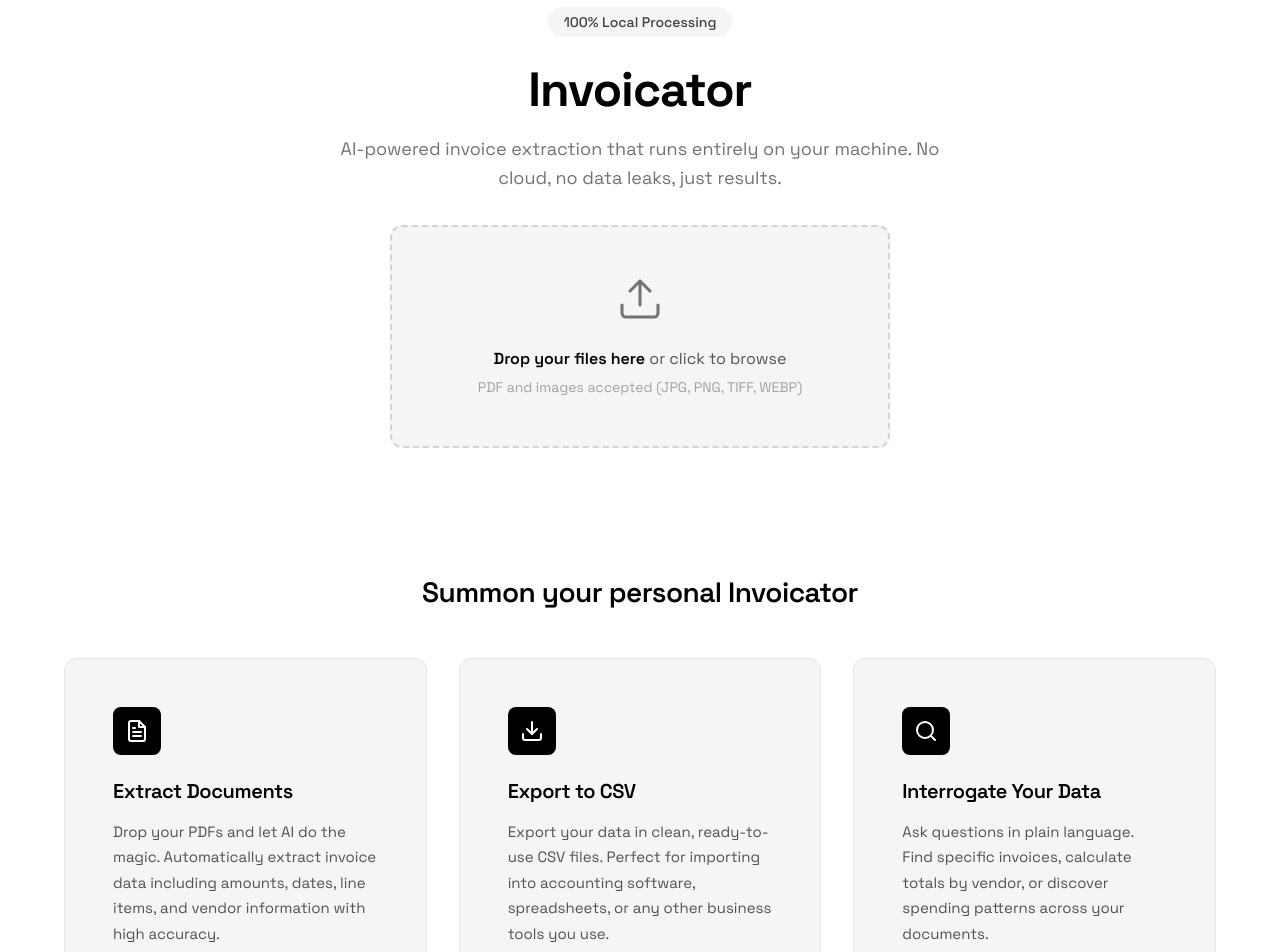
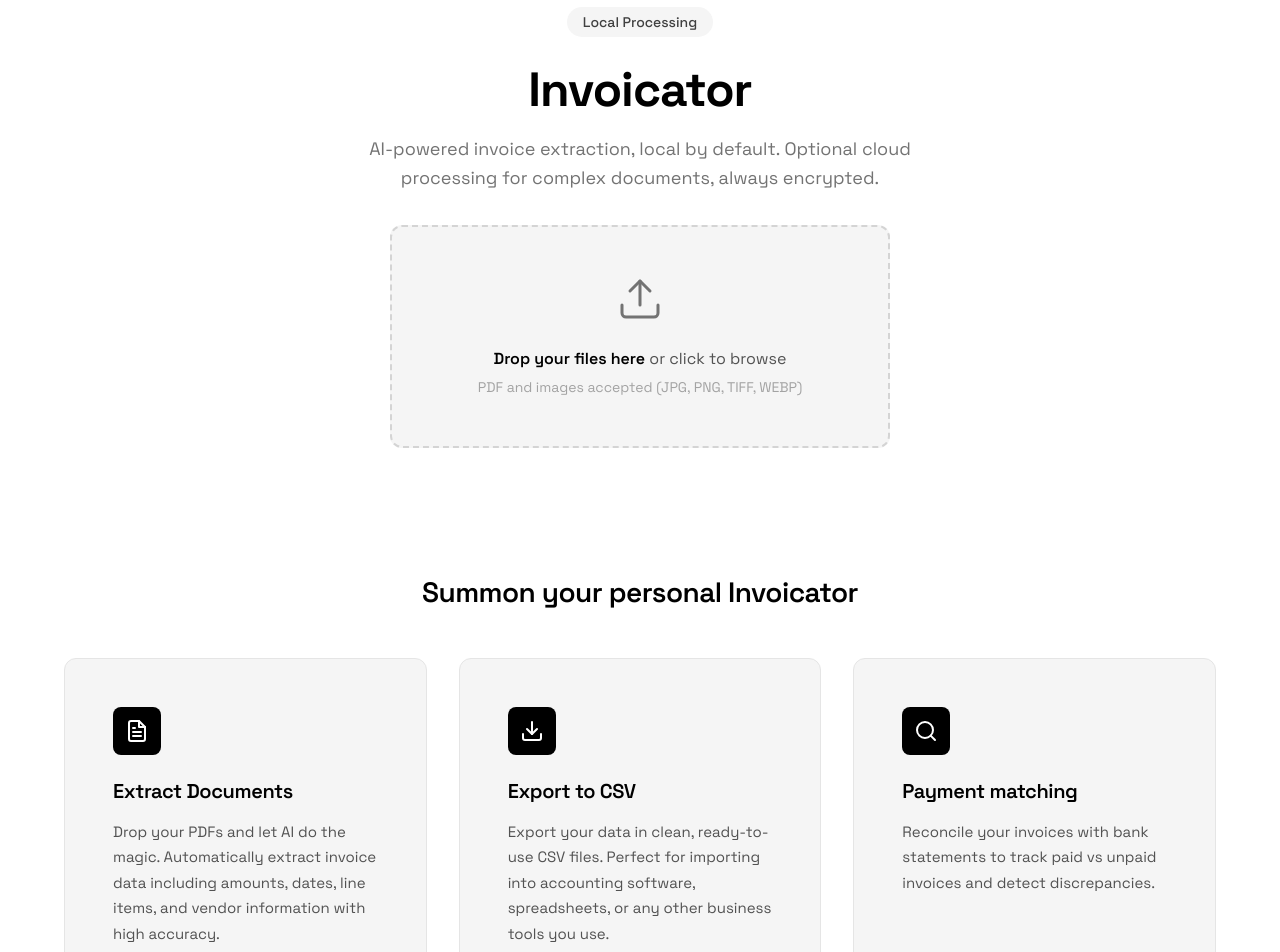
Before and after one commit to IRClichtR/invoice_processor, a Vue app in the folder tauri-app/: page / in a window 1280 px wide. Shown: the part 160-1112 px from the top of the page. Built offline with nearby package versions, Linux system fonts and the light colour scheme; no server answers.

Commit message:
fix navigation error for homepage

```diff
--- a/tauri-app/src/components/HomePage.vue
+++ b/tauri-app/src/components/HomePage.vue
@@ -106,12 +106,12 @@ function handleFileInput(e: Event) {
     <section class="hero">
       <div class="container">
         <span class="tagline">
-          {{ processingMode === 'local' ? '100% Local Processing' : 'Cloud-Enhanced Processing' }}
+          {{ processingMode === 'local' ? 'Local Processing' : 'Cloud-Enhanced Processing' }}
         </span>
         <h1>Invoicator</h1>
         <p class="subtitle">
-          AI-powered invoice extraction that runs entirely on your machine.
-          No cloud, no data leaks, just results.
+            AI-powered invoice extraction, local by default.
+            Optional cloud processing for complex documents, always encrypted.
         </p>
 
         <!-- Dropzone -->
@@ -174,7 +174,7 @@ function handleFileInput(e: Event) {
           </div>
 
           <!-- Feature 2: CSV Export -->
-          <div class="feature-card clickable" @click="emit('navigate', 'csv')">
+          <div class="feature-card clickable" @click="emit('navigate', 'invoices')">
             <div class="icon">
               <svg width="24" height="24" viewBox="0 0 24 24" fill="none" stroke="currentColor" stroke-width="2" stroke-linecap="round" stroke-linejoin="round">
                 <path d="M21 15v4a2 2 0 0 1-2 2H5a2 2 0 0 1-2-2v-4"></path>
@@ -198,11 +198,10 @@ function handleFileInput(e: Event) {
                 <line x1="21" y1="21" x2="16.65" y2="16.65"></line>
               </svg>
             </div>
-            <h3>Interrogate Your Data</h3>
+            <h3>Payment matching</h3>
             <p>
-              Ask questions in plain language. Find specific invoices,
-              calculate totals by vendor, or discover spending patterns
-              across your documents.
+                Reconcile your invoices with bank statements to track
+                paid vs unpaid invoices and detect discrepancies.
             </p>
           </div>
         </div>
```
